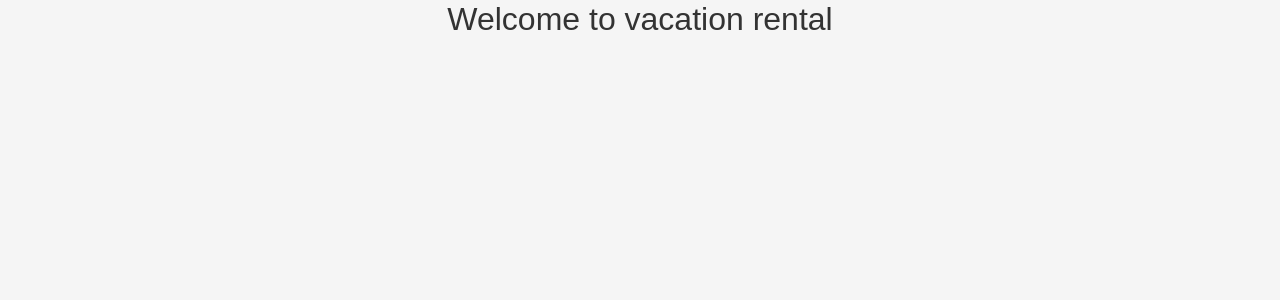
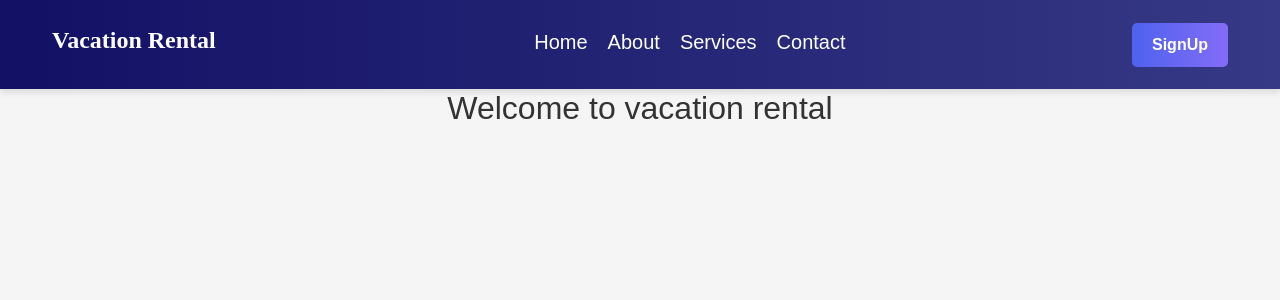
Before and after one commit to priyanshisathwara/vacation_rental, a React (Vite) app in the folder client/: page / in a window 1280 px wide. Shown: the top 300 px of the page. Built offline with nearby package versions, Linux system fonts and the light colour scheme.

Commit message:
add place

```diff
--- a/client/src/components/AddPlace.jsx
+++ b/client/src/components/AddPlace.jsx
@@ -8,7 +8,8 @@ export default function AddPlace() {
     place_name: '',
     location: '',
     price: '',
-    owner_name: ''
+    owner_name: '',
+    city: ''
   });
 
   const handleChange = (e) => {
@@ -25,22 +26,24 @@ export default function AddPlace() {
     console.log("Form data before sending:", formData);
 
     try {
-        const response = await axios.post('http://localhost:8000/api/admin/create-place', formData);
-        console.log("Response:", response.data);
+      const response = await axios.post('http://localhost:8000/api/admin/create-place', formData);
+      if (response.status === 201) {
         toast.success("Place added successfully!");
-
-        setFormData({
-          place_name: '',
-          location: '',
-          price: '',
-          owner_name: ''
-        });
+        setFormData({ place_name: '', location: '', price: '', owner_name: '', city: '' }); // Reset form
+      }
 
     } catch (error) {
-        console.error("Error adding place:", error.response ? error.response.data : error.message);
-        toast.error("Failed to add place. Please try again!");
+      console.error("Error adding place:", error.response ? error.response.data : error.message);
+
+      if (error.response?.data?.error === "Invalid Price") {
+        toast.error(`Invalid price! Suggested range for ${formData.city}: ₹${(error.response.data.averagePrice * 0.9).toFixed(2)} - ₹${(error.response.data.averagePrice * 1.1).toFixed(2)}`);
+      } else if (error.response?.data?.error === "City not found in database") {
+        toast.error("Selected city is not available in our database.");
+      } else {
+        toast.error("Something went wrong!");
+      }
     }
-};
+  };
 
 
 
@@ -96,9 +99,41 @@ export default function AddPlace() {
             required
           />
         </div>
+        <div className="form-group">
+          <label htmlFor="city">City</label>
+          <select
+            id="city"
+            name="city"
+            value={formData.city}
+            onChange={handleChange}
+            required
+          >
+              <option value="">Select City</option>
+              <option value="Ahmedabad">Ahmedabad</option>
+              <option value="Surat">Surat</option>
+              <option value="Vadodara">Vadodara</option>
+              <option value="Rajkot">Rajkot</option>
+              <option value="Bhavnagar">Bhavnagar</option>
+              <option value="Jamnagar">Jamnagar</option>
+              <option value="Gandhinagar">Gandhinagar</option>
+              <option value="Junagadh">Junagadh</option>
+              <option value="Anand">Anand</option>
+              <option value="Nadiad">Nadiad</option>
+              <option value="Morbi">Morbi</option>
+              <option value="Mehsana">Mehsana</option>
+              <option value="Bharuch">Bharuch</option>
+              <option value="Vapi">Vapi</option>
+              <option value="Navsari">Navsari</option>
+              <option value="Porbandar">Porbandar</option>
+              <option value="Gondal">Gondal</option>
+              <option value="Patan">Patan</option>
+              <option value="Dahod">Dahod</option>
+              <option value="Amreli">Amreli</option>
+          </select>
+        </div>
         <button type="submit" className="submit-button">Submit</button>
       </form>
-      <ToastContainer/>
+      <ToastContainer />
     </div>
   );
 }
--- a/client/src/components/Home.jsx
+++ b/client/src/components/Home.jsx
@@ -1,8 +1,10 @@
 import React from 'react';
+import Navbar from './Navbar';
 
 const Home = () => {
   return (
     <>
+    <Navbar/>
      <h2>Welcome to vacation rental </h2>
     </>
   );
--- a/client/src/components/Navbar.jsx
+++ b/client/src/components/Navbar.jsx
@@ -1,51 +1,36 @@
 import React from "react";
-import "./Navbar.css"; // Ensure your CSS file is linked
+import { Link } from 'react-router-dom'
+import "./navbar.css"; // Ensure your CSS file is linked
 
 export default function Navbar() {
   return (
     <>
-      <nav className="navbar navbar-expand-lg navbar-light navbar-custom">
-        <a className="navbar-brand" href="#">VR</a>
-        <button
-          className="navbar-toggler"
-          type="button"
-          data-toggle="collapse"
-          data-target="#navbarSupportedContent"
-          aria-controls="navbarSupportedContent"
-          aria-expanded="false"
-          aria-label="Toggle navigation"
-        >
-          <span className="navbar-toggler-icon"></span>
-        </button>
-
-        <div className="collapse navbar-collapse justify-content-between" id="navbarSupportedContent">
-          <ul className="navbar-nav">
-            <li className="nav-item active">
-              <a className="nav-link" href="#">Home <span className="sr-only">(current)</span></a>
+    <nav className="navbar">
+    <div className="container">
+        <div className="nav-left">
+          <h1 className="logo">Vacation Rental</h1>
+        </div>
+        <div className="nav-center">
+          <ul className="nav-links">
+            <li>
+              <Link to="/" className="nav-item">Home</Link>
             </li>
-            <li className="nav-item">
-              <a className="nav-link" href="#">Link</a>
+            <li>
+              <Link to="/about" className="nav-item">About</Link>
             </li>
-            <li className="nav-item dropdown">
-              <a className="nav-link dropdown-toggle" href="#" id="navbarDropdown" role="button" data-toggle="dropdown" aria-haspopup="true" aria-expanded="false">
-                Dropdown
-              </a>
-              <div className="dropdown-menu" aria-labelledby="navbarDropdown">
-                <a className="dropdown-item" href="#">Action</a>
-                <a className="dropdown-item" href="#">Another action</a>
-                <div className="dropdown-divider"></div>
-                <a className="dropdown-item" href="#">Something else here</a>
-              </div>
+            <li>
+              <Link to="/services" className="nav-item">Services</Link>
+            </li>
+            <li>
+              <Link to="/contact" className="nav-item">Contact</Link>
             </li>
           </ul>
-
-          {/* Search form moved to the right */}
-          <form className="form-inline search-container ml-auto">
-            <input className="form-control" type="search" placeholder="Search" aria-label="Search" />
-            <button className="btn btn-custom" type="submit">Search</button>
-          </form>
         </div>
-      </nav>
+        <div className="nav-right">
+          <Link to="/register" className="signup-button">SignUp</Link>
+        </div>
+      </div>
+    </nav>
     </>
   );
 }
--- a/client/src/components/navbar.css
+++ b/client/src/components/navbar.css
@@ -1,57 +1,56 @@
-/* Navbar gradient background */
-@import url('https://fonts.googleapis.com/css2?family=Meow+Script&family=Playfair:ital,opsz,wght@0,5..1200,300..900;1,5..1200,300..900&display=swap');
-
-.navbar-custom {
-    background: linear-gradient(to right, #0b1a54 40%, #6a8bc2, #eef2ff) !important;
-    padding: 15px 20px;
+/* navbar.css */
+.navbar {
+  background: linear-gradient(to right, #02005bee, #363985);
+  padding: 16px;
+  box-shadow: 0 4px 6px rgba(0, 0, 0, 0.1);
 }
 
-  /* Make sure navbar links are visible */
-  .navbar-custom .navbar-brand,
-  .navbar-custom .nav-link {
-    color: white !important;
+.container {
+  display: flex;
+  justify-content: space-between;
+  align-items: center;
+  max-width: 1200px;
+  margin: 0 auto;
 }
 
-  .navLink :hover{
-    color: #6a8bc2;
-  }
-  .navbar-brand{
-    font-family: "Playfair", serif;
-  font-optical-sizing: auto;
-  font-weight: weight;
-  font-style: normal;
-  font-size: 22px;
-  font-variation-settings: "wdth" 100;
+.logo {
+  font-family: "Pacifico", cursive;
+  color: white;
+  font-size: 24px;
+  font-weight:bold;
 }
 
-  .navbar-custom .nav-link:hover {
-    color: #ffd700 !important;
+.nav-links {
+  list-style: none;
+  display: flex;
+  gap: 20px;
+  margin-top: 11px;
 }
 
-  /* Style for search bar */
-  .search-container {
-    display: flex;
-    align-items: center;
-    gap: 10px;
+.nav-item {
+  color: white;
+  text-decoration: none;
+  font-size: 20px;
 }
 
-  .search-container input {
-    width: 200px;
-    padding: 8px;
-    border: 1px solid #0b1a54;
-    border-radius: 5px;
+.nav-item:hover {
+  text-decoration: underline;
 }
 
-  /* Custom Search Button */
-  .btn-custom {
-    background-color: #0b1a54 !important;
-    color: white !important;
-    border: 2px solid #0b1a54 !important;
-    transition: 0.3s ease-in-out;
+.signup-button {
+  display: inline-block;
+  padding: 10px 20px;
+  background: linear-gradient(to right, #4f62ee, #836cf7);
+  color: white;
+  font-size: 16px;
+  font-weight: bold;
+  border: none;
+  border-radius: 5px;
+  text-decoration: none;
+  transition: all 0.3s ease, transform 0.2s;
 }
 
-  .btn-custom:hover {
-    background-color: white !important;
-    color: #0b1a54 !important;
-    border: 2px solid #0b1a54 !important;
+.signup-button:hover {
+  transform: scale(1.05);
+  background: linear-gradient(to right, #836cf7, #4f62ee);
 }
```
Also changed, not shown: 1 other file (tests, documents, lock files or other folders). Lines whose indentation alone changed are shown as unchanged.
